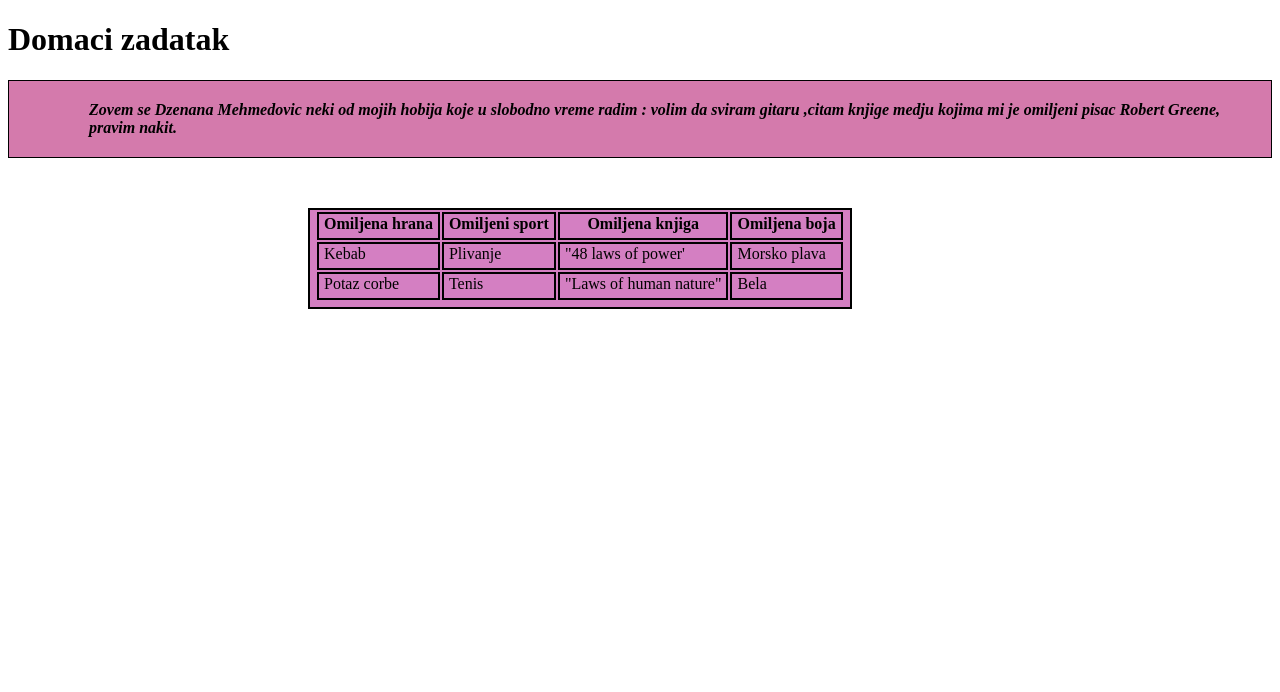
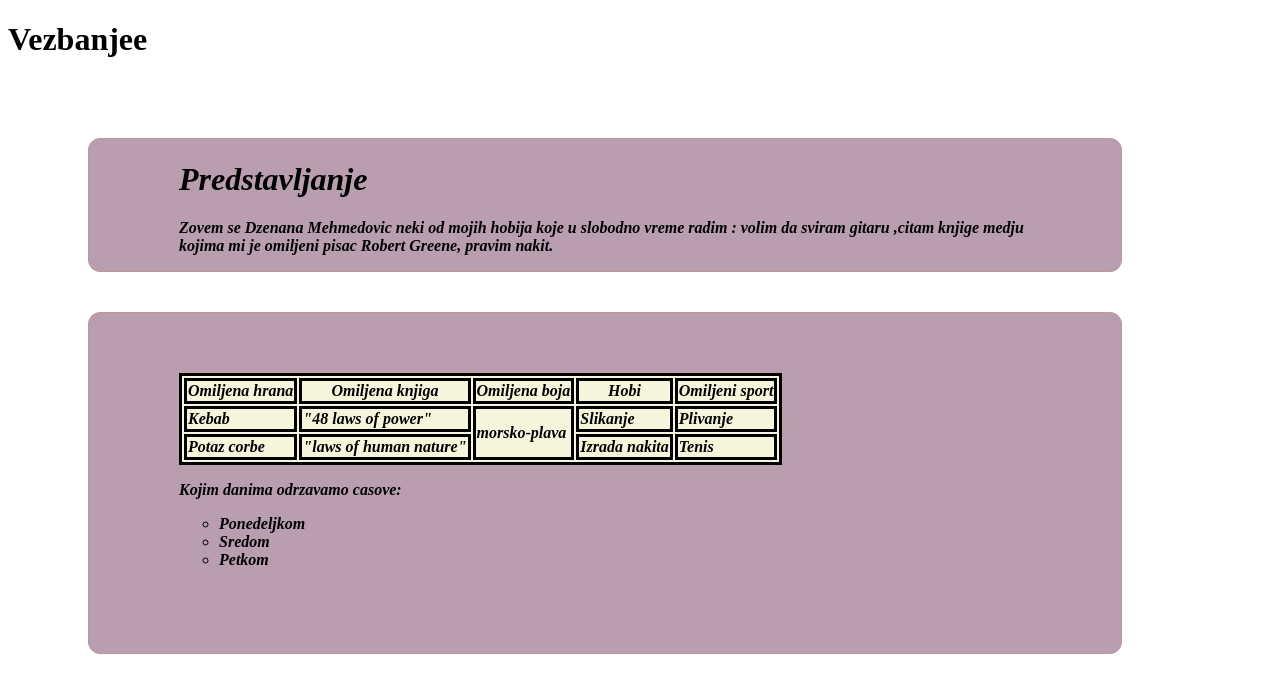
Before and after one commit to dzeniim/it-camp-project, a plain HTML site: page Project1/domaci IT/zadatak1.html in a window 1280 px wide. Drawn offline with Linux system fonts and the light colour scheme.

Commit message:
odradila 1pr

```diff
--- /dev/null
+++ b/Project1/domaci IT/style.css
@@ -0,0 +1,52 @@
+<!DOCTYPE html>
+<html>
+<head>
+<style>
+body  {
+    background-image: url("slk.jpg");
+    background-color: ;
+  }
+#mojaklasa1  {
+    border: 1px solid rgb(190, 150, 150);
+    border-radius: 12px;
+    font-style: oblique;
+    font-weight: bold;
+    font-size: medium;
+    margin-top: 80px;
+    margin-bottom: 40px;
+    margin-right: 150px;
+    margin-left: 80px;
+    padding top: 50px;
+    padding-left: 90px;
+    padding: bottom 60px;
+    padding-right: 50px;
+    height: 20 px;
+    background-color: rgb(184, 158, 175);
+  }
+  #mojaklasa2  {
+    border: 1px solid rgb(190, 150, 150);
+    border-radius: 12px;
+    font-style: oblique;
+    font-weight: bold;
+    margin-top: 40px;
+    margin-bottom: 100px;
+    margin-right: 150px;
+    margin-left: 80px;
+    padding-top: 60px;
+    padding-left: 90px;
+    padding-bottom:80px;
+    padding-right: 90px;
+    height: 200px;
+    background-color: rgb(184, 158, 175);
+  }
+  ul.a {
+    list-style-type: circle;
+  }
+  table, th, td {
+    border: 3px solid;
+    width:auto}
+    table{
+        background-color: beige;}
+</style>
+</head>
+<body>
--- a/Project1/domaci IT/zadatak1.html
+++ b/Project1/domaci IT/zadatak1.html
@@ -1,69 +1,54 @@
 <!DOCTYPE html>
 <html>
 <head>
-<style>
- <body> {background-image: url ("slk.jpg");
-}
+  <link rel="stylesheet" href="style.css">
+</head>
+<style>background-image: url("slikacvecaa.jpg")</style>
+  <body>
+  <h1>Vezbanjee</h1>
+<title >Dzenana Mehmedovic</title>
+<div id="mojaklasa1"><h1 class="mojaklasa1">Predstavljanje</h1>
+<p class="mojaklasa1" >Zovem se Dzenana Mehmedovic neki od mojih hobija koje u slobodno vreme radim : volim da sviram gitaru
+  ,citam knjige medju kojima mi je omiljeni pisac Robert Greene,
+   pravim nakit.</p></div>
 
 
-table, th, td {
-    margin-left: 300px;
-    margin-top: 50px;
-  border: 1px solid black;
-  background-color: rgb(212, 127, 194);
-  padding-top: 50x;
-  padding-right: 5px;
-  padding-bottom: 5px;
-  padding-left: 5px;
-  border: 2px solid;}
-.p1 {
 
-  font-style: oblique;
-  font-weight: bold;
-  border: 1px solid black;
-  background-color: rgb(212, 122, 172);
-  padding-top: 20px;
-  padding-right: 30px;
-  padding-bottom: 20px;
-  padding-left: 80px;
-
-
-}
-</style>
-</head>
-
-
-<h1>Domaci zadatak</h1>
-
-<p  class="p1">Zovem se Dzenana Mehmedovic neki od mojih hobija koje u slobodno vreme radim : volim da sviram gitaru
-    ,citam knjige medju kojima mi je omiljeni pisac Robert Greene,
-     pravim nakit.
-</p>
-</body>
-</html>
-<body>
-    <table>
+<div id="mojaklasa2"><table class="mojaklasa2">
   <tr>
     <th>Omiljena hrana</th>
-          <th>Omiljeni sport</th>
     <th>Omiljena knjiga</th>
     <th>Omiljena boja</th>
+    <th>Hobi</th>
+    <th>Omiljeni sport</th>
   </tr>
   <tr>
     <td>Kebab</td>
-          <td>Plivanje</td>
-          <td>"48 laws of power'</td>
-          <td>Morsko plava</td>
+    <td>"48 laws of power"</td>
+    <td rowspan="2">morsko-plava</td>
+    <td>Slikanje</td>
+    <TD>Plivanje</TD>
   </tr>
   <tr>
     <td>Potaz corbe</td>
+    <td>"laws of human nature"</td>
+
+    <td>Izrada nakita</td>
     <td>Tenis</td>
-          <td>"Laws of human nature"</td>
-          <td>Bela</td>
   </tr>
   </table>
+  <p>Kojim danima odrzavamo casove:</p>
+<ul class="a">
+  <li>Ponedeljkom</li>
+  <li>Sredom</li>
+  <li>Petkom</li>
+</ul>
+
+ </div>
+
+
+
+
+
 
   </body>
-      </html>
-
-</body>
```
Lines whose indentation alone changed are shown as unchanged.
